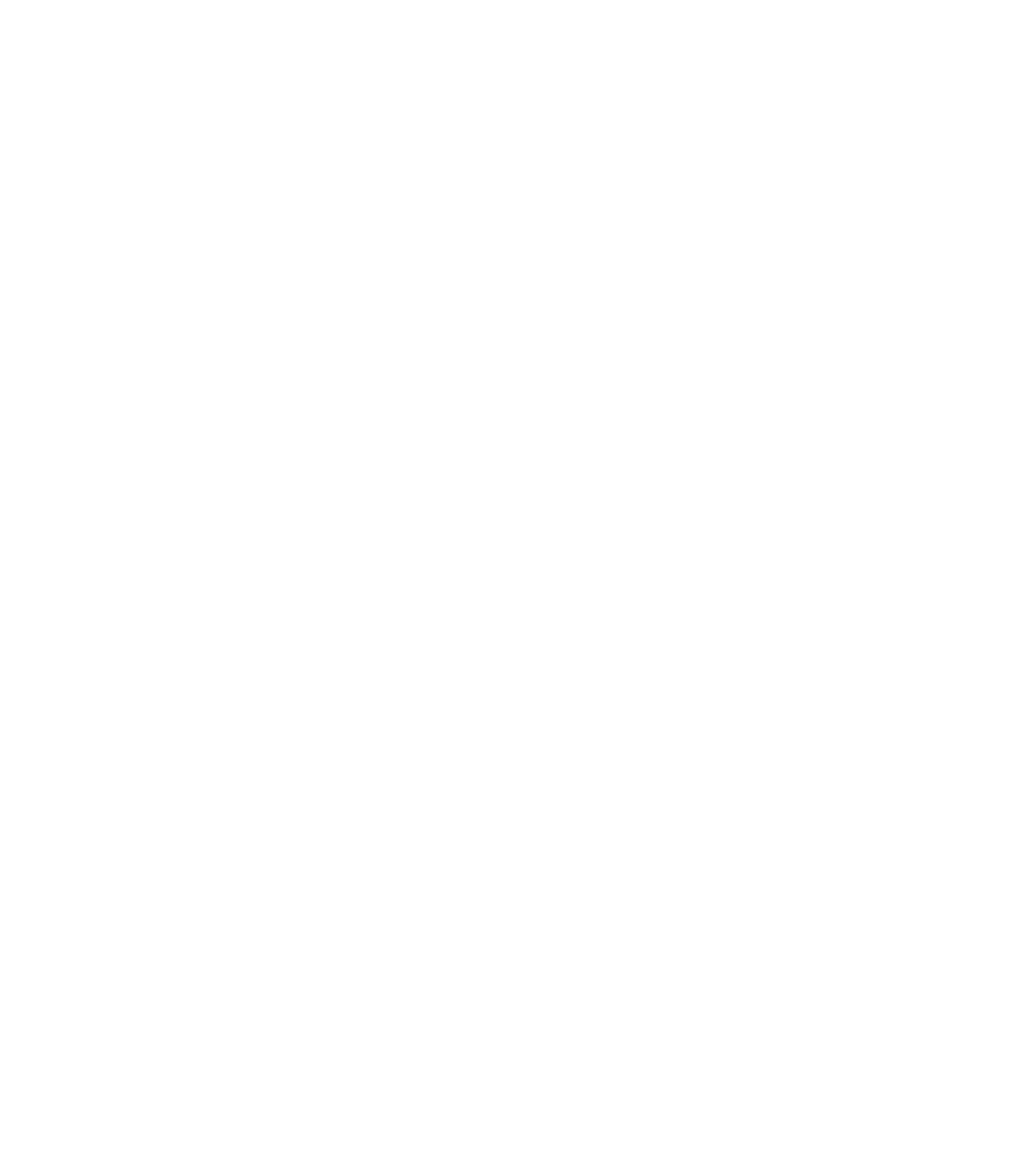
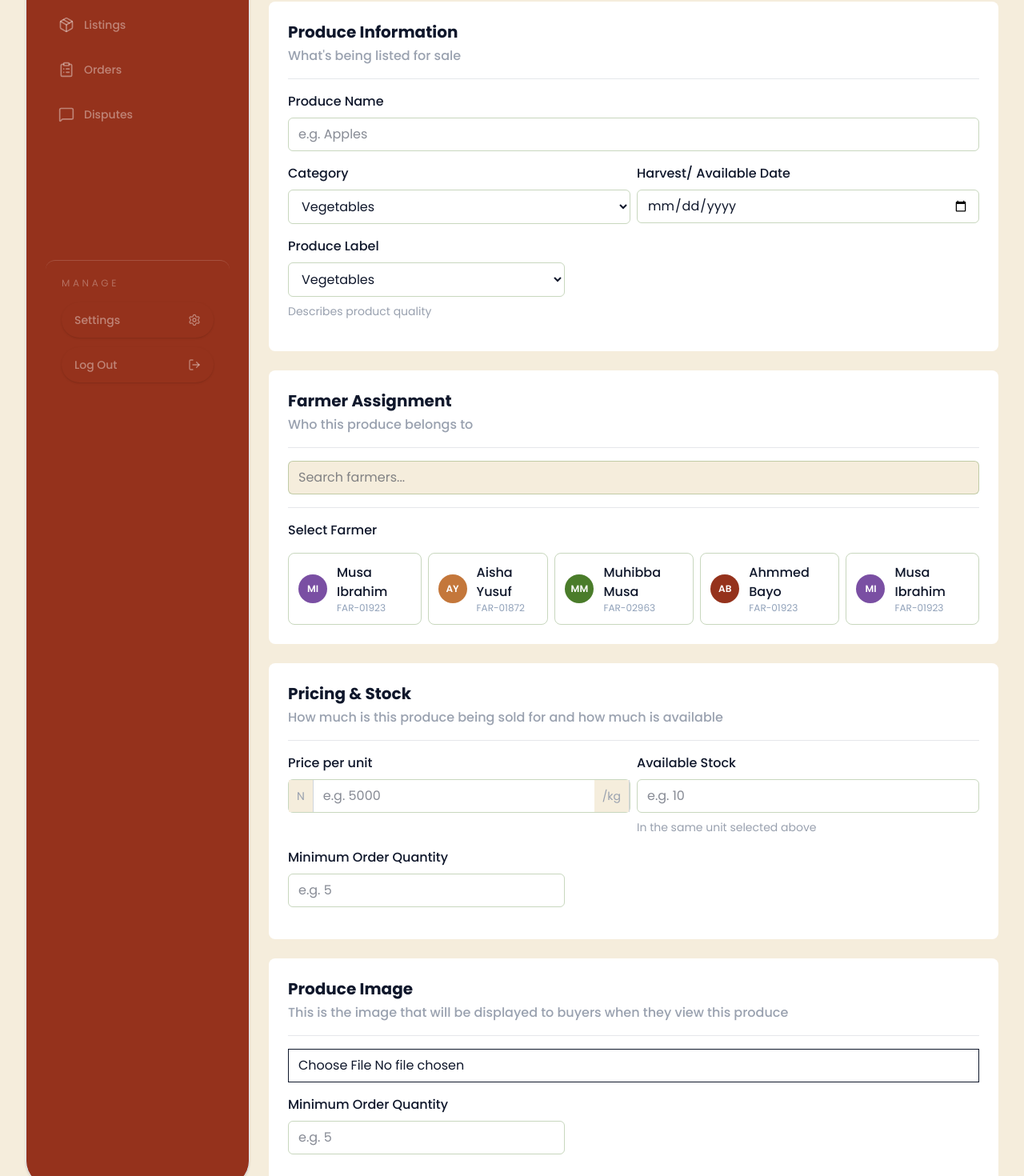
Before and after one commit to chidinmabnwaeze/Tradeconnect, a React (Vite) app: page /add-listing in a window 1280 px wide. Before the commit this address had no page. Shown: the part 240-1710 px from the top of the page at 80% size. Before the commit the page ends 800 px from the top, so only its background shows below. Built offline with nearby package versions, Linux system fonts and the light colour scheme.

Commit message:
add listing page

```diff
--- a/src/App.tsx
+++ b/src/App.tsx
@@ -11,6 +11,7 @@
 import Listings from "./pages/Listings";
 import Orders from "./pages/Orders";
 import Disputes from "./pages/Disputes";
+import AddListing from "./pages/AddListing";
 
 function App() {
   return (
@@ -36,6 +37,7 @@
         <Route path="/users" element={<Users />} />
         <Route path="/buyers" element={<Buyers />} />
         <Route path="/listings" element={<Listings />} />
+        <Route path="/add-listing" element={<AddListing />} />
         <Route path="/orders" element={<Orders />} />
         <Route path="/disputes" element={<Disputes />} />
       </Routes>
--- /dev/null
+++ b/src/pages/AddListing.tsx
@@ -0,0 +1,231 @@
+import { ArrowLeftIcon } from "lucide-react";
+import Avatar from "../components/Avatar";
+import Layout from "../components/Layout";
+
+const AddListing = () => {
+  interface Farmer {
+    name: string;
+    code: string;
+    lga: string;
+    listings: number;
+    status: "Active" | "Pending" | "Inactive";
+  }
+
+  const farmers: Farmer[] = [
+    {
+      name: "Musa Ibrahim",
+      code: "FAR-01923",
+      lga: "Kagarko",
+      listings: 7,
+      status: "Active",
+    },
+    {
+      name: "Aisha Yusuf",
+      code: "FAR-01872",
+      lga: "Kajuru",
+      listings: 3,
+      status: "Pending",
+    },
+    {
+      name: "Muhibba Musa",
+      code: "FAR-02963",
+      lga: "Kachia",
+      listings: 8,
+      status: "Inactive",
+    },
+    {
+      name: "Ahmmed Bayo",
+      code: "FAR-01923",
+      lga: "Jemaa",
+      listings: 5,
+      status: "Active",
+    },
+    {
+      name: "Musa Ibrahim",
+      code: "FAR-01923",
+      lga: "Kagarko",
+      listings: 7,
+      status: "Inactive",
+    },
+  ];
+
+  return (
+    <Layout>
+      <button className="flex text-sm items-center gap-2 text-gray-600 hover:text-white">
+        <ArrowLeftIcon />
+        Back to Listings
+      </button>
+      <section className="bg-white p-6 rounded-lg mt-6">
+        <div className="flex flex-col gap-1 border-b border-gray-200 pb-4 mb-4">
+          <h1 className="text-xl font-bold">Produce Information</h1>
+          <p
+            className="text-gray-400 font-medium
+          "
+          >
+            What's being listed for sale
+          </p>
+        </div>
+        <form action="">
+          <div className="flex flex-col gap-2 mb-4">
+            <label className="font-medium">Produce Name</label>
+            <input
+              type="text"
+              placeholder="e.g. Apples"
+              className="border border-[#4A7C2A]/30 rounded-md py-2 px-3 focus:outline-none focus:ring-2 focus:ring-[#4A7C2A]"
+            />
+          </div>
+          <div className="flex justify-between gap-2 mb-4">
+            <div className="flex flex-col gap-2 w-full">
+              <label className="font-medium">Category</label>
+              <select className="border border-[#4A7C2A]/30 rounded-md py-2 px-3 focus:outline-none focus:ring-2 focus:ring-[#4A7C2A]">
+                <option>Vegetables</option>
+                <option>Fruits</option>
+                <option>Grains</option>
+              </select>
+            </div>
+            <div className="flex flex-col gap-2 w-full ">
+              <label className="font-medium">Harvest/ Available Date</label>
+              <input
+                type="date"
+                placeholder="e.g. 10"
+                className="border border-[#4A7C2A]/30 rounded-md py-2 px-3 focus:outline-none focus:ring-2 focus:ring-[#4A7C2A]"
+              />
+            </div>
+          </div>
+          <div className="flex flex-col gap-2 mb-4 w-2/5">
+            <label className="font-medium">Produce Label</label>
+            <select className="border border-[#4A7C2A]/30 rounded-md py-2 px-3 focus:outline-none focus:ring-2 focus:ring-[#4A7C2A]">
+              <option>Vegetables</option>
+              <option>Fruits</option>
+              <option>Grains</option>
+            </select>
+            <p className="text-gray-400 text-sm">Describes product quality</p>
+          </div>
+        </form>
+      </section>
+
+      <section className="bg-white p-6 rounded-lg mt-6">
+        <div className="flex flex-col gap-1 border-b border-gray-200 pb-4 mb-4">
+          <h1 className="text-xl font-bold">Farmer Assignment</h1>
+          <p
+            className="text-gray-400 font-medium
+          "
+          >
+            Who this produce belongs to
+          </p>
+        </div>
+
+        <input
+          type="search"
+          placeholder="Search farmers..."
+          className=" w-full border border-[#4A7C2A]/30 bg-global-bg rounded-md py-2 px-3 focus:outline-none focus:ring-2 focus:ring-[#4A7C2A]"
+        />
+
+        <div className="font-medium border-t border-gray-200 py-4 mt-4">
+          <p>Select Farmer</p>
+        </div>
+        <div className="flex gap-2 ">
+          {farmers.map((farmer, idx) => (
+            <div
+              className="p-3 flex items-center justify-between border border-[#4A7C2A]/30 rounded-lg hover:bg-[#4A7C2A]/10 cursor-pointer"
+              key={idx}
+            >
+              <div className="flex items-center gap-3">
+                <Avatar name={farmer.name} />
+                <div>
+                  <p className="font-medium text-slate-900">{farmer.name}</p>
+                  <p className="text-xs text-slate-400">{farmer.code}</p>
+                </div>
+              </div>
+            </div>
+          ))}
+        </div>
+      </section>
+
+        <section className="bg-white p-6 rounded-lg mt-6">
+        <div className="flex flex-col gap-1 border-b border-gray-200 pb-4 mb-4">
+          <h1 className="text-xl font-bold">Pricing & Stock</h1>
+          <p
+            className="text-gray-400 font-medium
+          "
+          >
+            How much is this produce being sold for and how much is available
+          </p>
+        </div>
+        <form action="">
+
+          <div className="flex justify-between gap-2 mb-4">
+            <div className="flex flex-col gap-2 w-full">
+              <label className="font-medium">Price per unit</label>
+               <div className="flex items-center border border-[#4A7C2A]/30 rounded-md focus:outline-none focus:ring-2 focus:ring-[#4A7C2A]">
+            <span className="p-2.5 border-r border-gray-300 bg-global-bg text-sm text-gray-400">N</span>
+            <input
+              type="number"
+              placeholder="e.g. 5000"
+              className="w-full py-2 px-3 focus:outline-none focus:ring-2 focus:ring-[#4A7C2A] rounded-sm"
+            />
+             <span className="p-2.5 border-r border-gray-300 bg-global-bg text-sm text-gray-400">/kg</span>
+            </div>
+            </div>
+            <div className="flex flex-col gap-2 w-full ">
+              <label className="font-medium">Available Stock</label>
+              <input
+                type="number"
+                placeholder="e.g. 10"
+                className="border border-[#4A7C2A]/30 rounded-md py-2 px-3 focus:outline-none focus:ring-2 focus:ring-[#4A7C2A]"
+              />
+               <p className="text-gray-400 text-sm">In the same unit selected above</p>
+            </div>
+          </div>
+          <div className="flex flex-col gap-2 mb-4 w-2/5">
+            <label className="font-medium">Minimum Order Quantity</label>
+            <input
+                type="number"
+                placeholder="e.g. 5"
+                className="border border-[#4A7C2A]/30 rounded-md py-2 px-3 focus:outline-none focus:ring-2 focus:ring-[#4A7C2A]"
+              />
+
+          </div>
+        </form>
+      </section>
+
+          <section className="bg-white p-6 rounded-lg mt-6">
+        <div className="flex flex-col gap-1 border-b border-gray-200 pb-4 mb-4">
+          <h1 className="text-xl font-bold">Produce Image</h1>
+          <p
+            className="text-gray-400 font-medium
+          "
+          >
+            This is the image that will be displayed to buyers when they view this produce
+          </p>
+        </div>
+        <form action="">
+
+          <div className="flex justify-between gap-2 mb-4 border
+          ">
+
+            <input
+              type="file"
+              placeholder="e.g. 5000"
+              className="w-full py-2 px-3 focus:outline-none focus:ring-2 focus:ring-[#4A7C2A] rounded-sm"
+            />
+
+            </div>
+
+
+          <div className="flex flex-col gap-2 mb-4 w-2/5">
+            <label className="font-medium">Minimum Order Quantity</label>
+            <input
+                type="number"
+                placeholder="e.g. 5"
+                className="border border-[#4A7C2A]/30 rounded-md py-2 px-3 focus:outline-none focus:ring-2 focus:ring-[#4A7C2A]"
+              />
+
+          </div>
+        </form>
+      </section>
+    </Layout>
+  );
+};
+
+export default AddListing;
```
Also changed, not shown: 1 other file (tests, documents, lock files or other folders).
